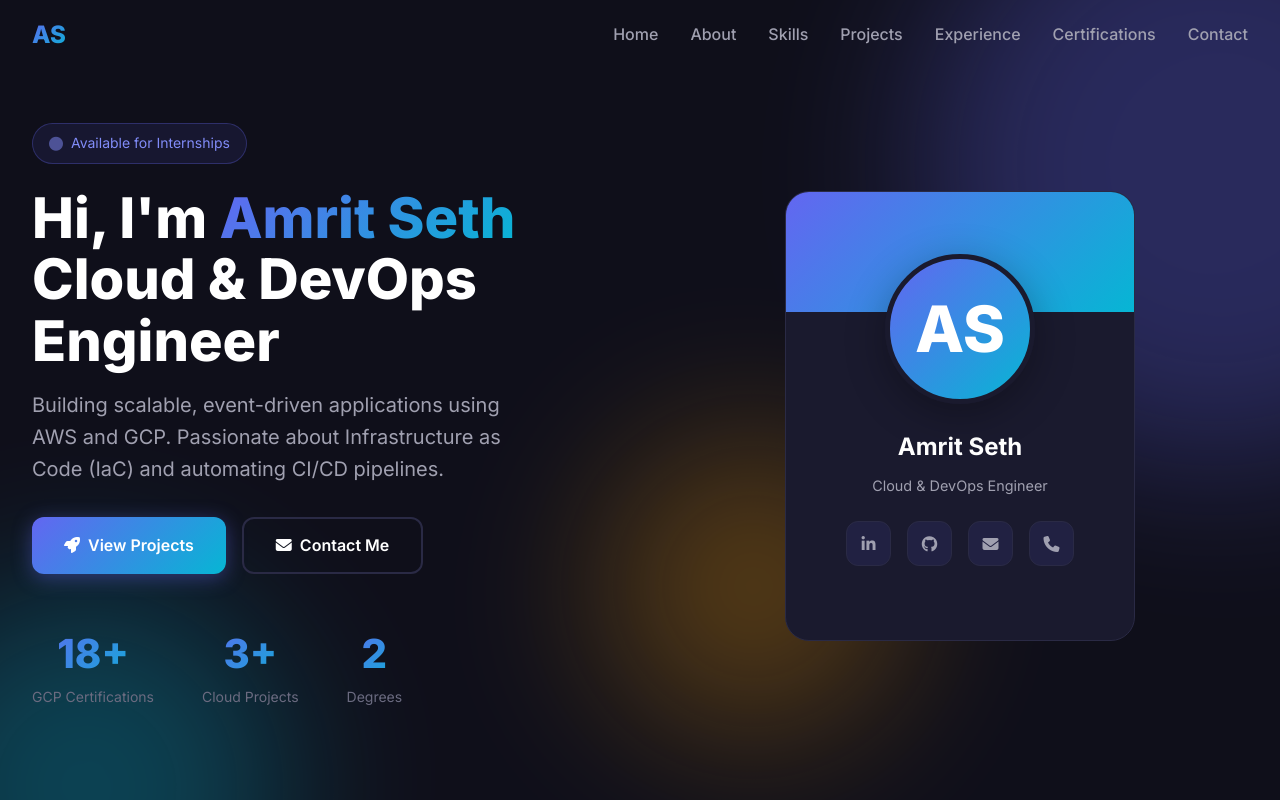
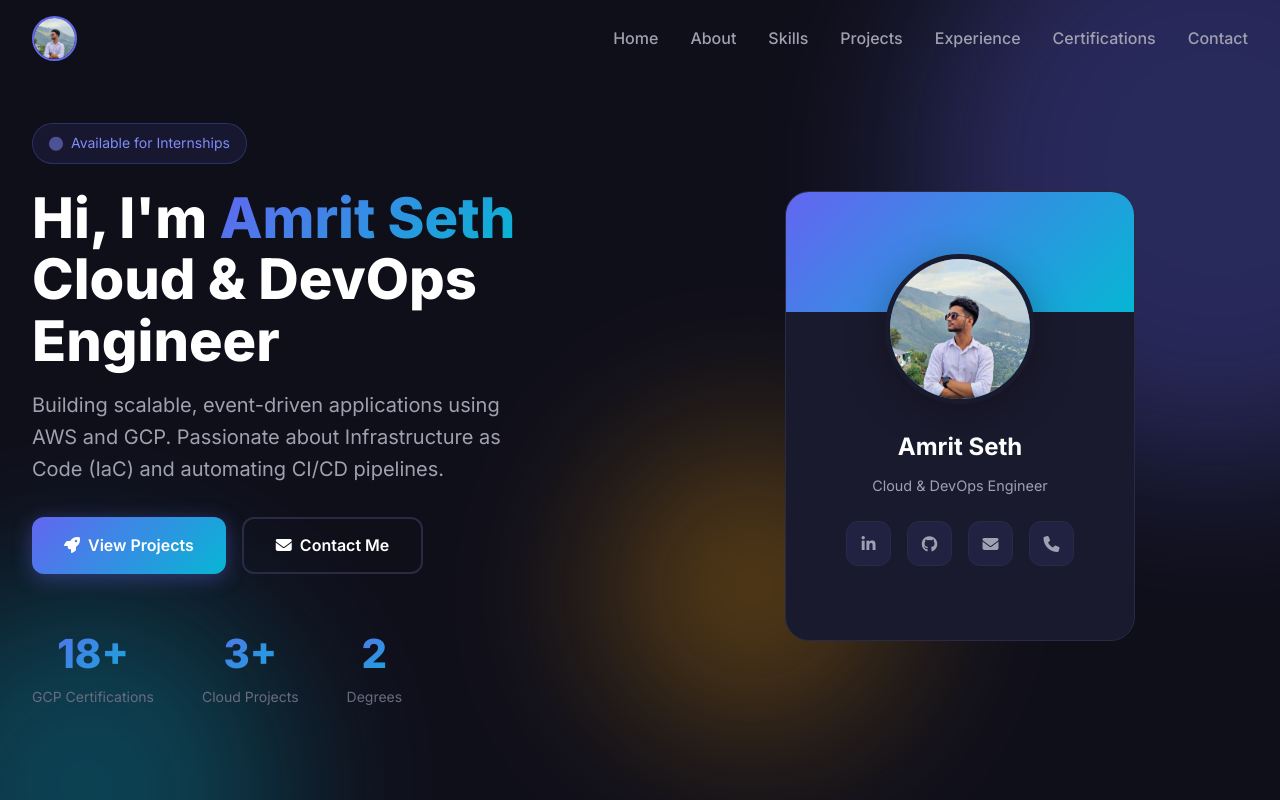
Before and after one commit to amritseth/portfolio, a plain HTML site: page index.html in a window 1280 px wide. Shown: the top 800 px of the page. Drawn offline with Linux system fonts and the light colour scheme.

Commit message:
added images

```diff
--- a/index.html
+++ b/index.html
@@ -138,10 +138,19 @@
         .logo {
             font-size: 1.5rem;
             font-weight: 800;
-            background: var(--gradient-1);
-            -webkit-background-clip: text;
-            -webkit-text-fill-color: transparent;
-            background-clip: text;
+            /* Updated to accommodate image */
+            display: flex;
+            align-items: center;
+            text-decoration: none;
+        }
+
+        /* Added style for nav logo image */
+        .logo img {
+            height: 45px;
+            width: 45px;
+            border-radius: 50%;
+            object-fit: cover;
+            border: 2px solid var(--primary);
         }
 
         .nav-links {
@@ -385,14 +394,20 @@
             display: flex;
             align-items: center;
             justify-content: center;
-            font-size: 4rem;
-            font-weight: 800;
-            color: white;
+            /* Modified to support image */
+            overflow: hidden;
             position: relative;
             z-index: 1;
             margin-top: 30px;
             border: 5px solid var(--bg-card);
             box-shadow: 0 10px 40px rgba(0, 0, 0, 0.3);
+        }
+
+        /* New style for the profile image inside avatar */
+        .profile-avatar img {
+            width: 100%;
+            height: 100%;
+            object-fit: cover;
         }
 
         .profile-name {
@@ -1187,7 +1202,6 @@
             .profile-avatar {
                 width: 120px;
                 height: 120px;
-                font-size: 3rem;
             }
 
             .section-title {
@@ -1229,17 +1243,17 @@
     </style>
 </head>
 <body>
-    <!-- Background Animation -->
     <div class="bg-animation">
         <div class="floating-shape shape-1"></div>
         <div class="floating-shape shape-2"></div>
         <div class="floating-shape shape-3"></div>
     </div>
 
-    <!-- Navigation -->
     <nav id="navbar">
         <div class="nav-container">
-            <a href="#" class="logo">AS</a>
+            <a href="#" class="logo">
+                <img src="IMG_20250806_184104_622.jpg" alt="Amrit Seth">
+            </a>
             <ul class="nav-links">
                 <li><a href="#home">Home</a></li>
                 <li><a href="#about">About</a></li>
@@ -1257,7 +1271,6 @@
         </div>
     </nav>
 
-    <!-- Mobile Menu -->
     <div class="mobile-menu" id="mobileMenu">
         <button class="mobile-menu-close" onclick="toggleMobileMenu()">
             <i class="fas fa-times"></i>
@@ -1271,7 +1284,6 @@
         <a href="#contact" onclick="toggleMobileMenu()">Contact</a>
     </div>
 
-    <!-- Hero Section -->
     <section class="hero" id="home">
         <div class="hero-container">
             <div class="hero-content">
@@ -1314,11 +1326,13 @@
             </div>
             <div class="hero-visual">
                 <div class="profile-card">
-                    <div class="profile-avatar">AS</div>
+                    <div class="profile-avatar">
+                        <img src="IMG_20250806_184104_622.jpg" alt="Amrit Seth">
+                    </div>
                     <h3 class="profile-name">Amrit Seth</h3>
                     <p class="profile-title">Cloud & DevOps Engineer</p>
                     <div class="profile-social">
-                        <a href="https://linkedin.com/in/amrit-seth" target="_blank">
+                        <a href="https://linkedin.com/in/amrit-seth-702520315" target="_blank">
                             <i class="fab fa-linkedin-in"></i>
                         </a>
                         <a href="https://github.com/amritseth" target="_blank">
@@ -1350,7 +1364,6 @@
         </div>
     </section>
 
-    <!-- About Section -->
     <section id="about">
         <div class="section-container">
             <div class="section-header fade-in">
@@ -1423,7 +1436,6 @@
         </div>
     </section>
 
-    <!-- Skills Section -->
     <section id="skills">
         <div class="section-container">
             <div class="section-header fade-in">
@@ -1503,7 +1515,6 @@
         </div>
     </section>
 
-    <!-- Projects Section -->
     <section id="projects">
         <div class="section-container">
             <div class="section-header fade-in">
@@ -1599,7 +1610,6 @@
         </div>
     </section>
 
-    <!-- Experience Section -->
     <section id="experience">
         <div class="section-container">
             <div class="section-header fade-in">
@@ -1630,7 +1640,6 @@
         </div>
     </section>
 
-    <!-- Certifications Section -->
     <section id="certifications">
         <div class="section-container">
             <div class="section-header fade-in">
@@ -1665,7 +1674,6 @@
         </div>
     </section>
 
-    <!-- Contact Section -->
     <section id="contact">
         <div class="section-container">
             <div class="section-header fade-in">
@@ -1697,7 +1705,7 @@
                                 <span>+91-6393470955</span>
                             </div>
                         </a>
-                        <a href="https://linkedin.com/in/amrit-seth" target="_blank" class="contact-method">
+                        <a href="https://linkedin.com/in/amrit-seth-702520315" target="_blank" class="contact-method">
                             <i class="fab fa-linkedin"></i>
                             <div>
                                 <strong>LinkedIn</strong>
@@ -1737,13 +1745,12 @@
         </div>
     </section>
 
-    <!-- Footer -->
     <footer>
         <div class="footer-content">
             <div class="footer-logo">Amrit Seth</div>
             <p class="footer-text">© 2024 Amrit Seth. Built with ❤️ for the cloud.</p>
             <div class="footer-social">
-                <a href="https://linkedin.com/in/amrit-seth" target="_blank">
+                <a href="https://linkedin.com/in/amrit-seth-702520315/" target="_blank">
                     <i class="fab fa-linkedin-in"></i>
                 </a>
                 <a href="https://github.com/amritseth" target="_blank">
```
Also changed, not shown: IMG_20250806_184104_622.jpg (added).
